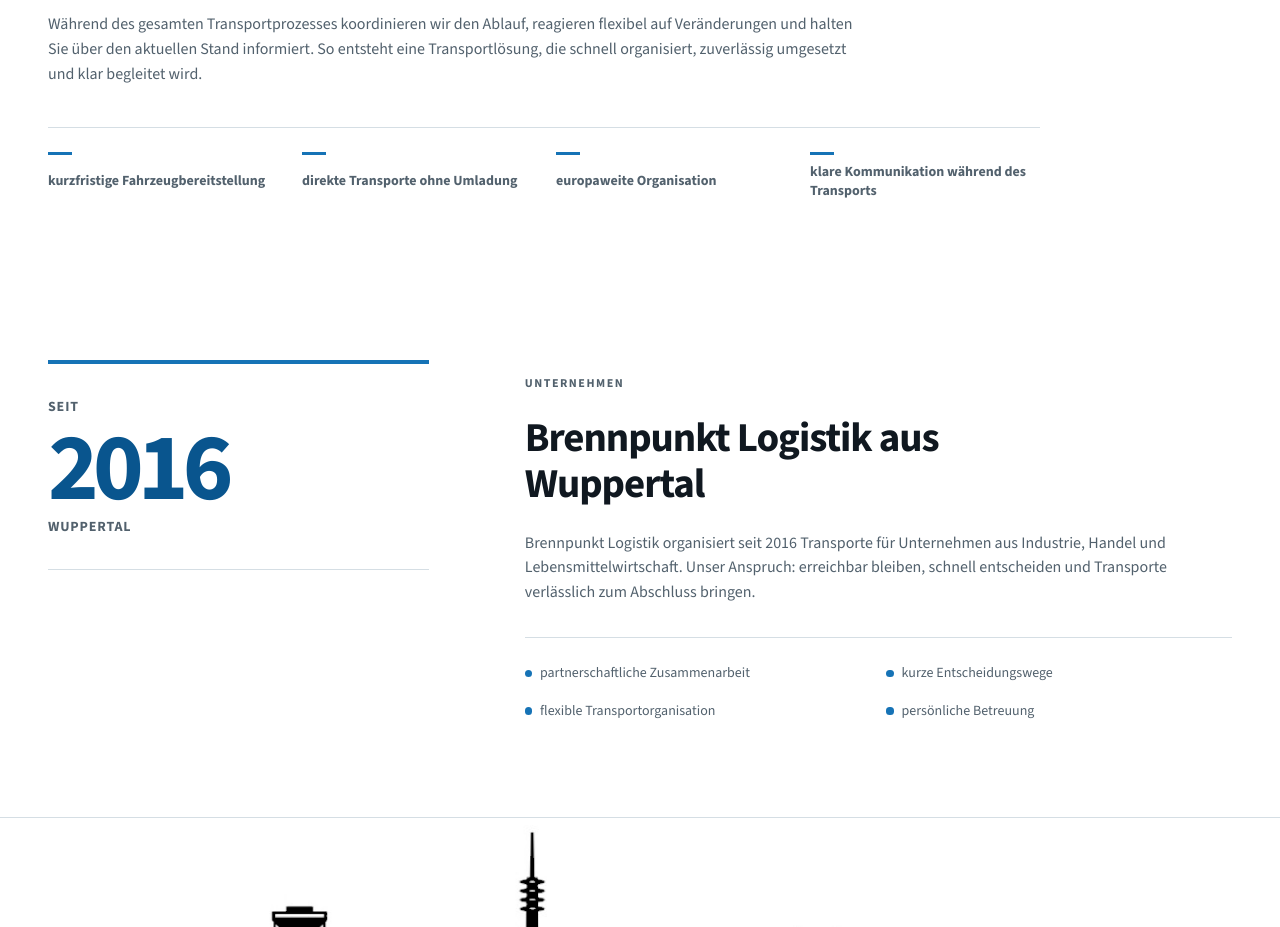
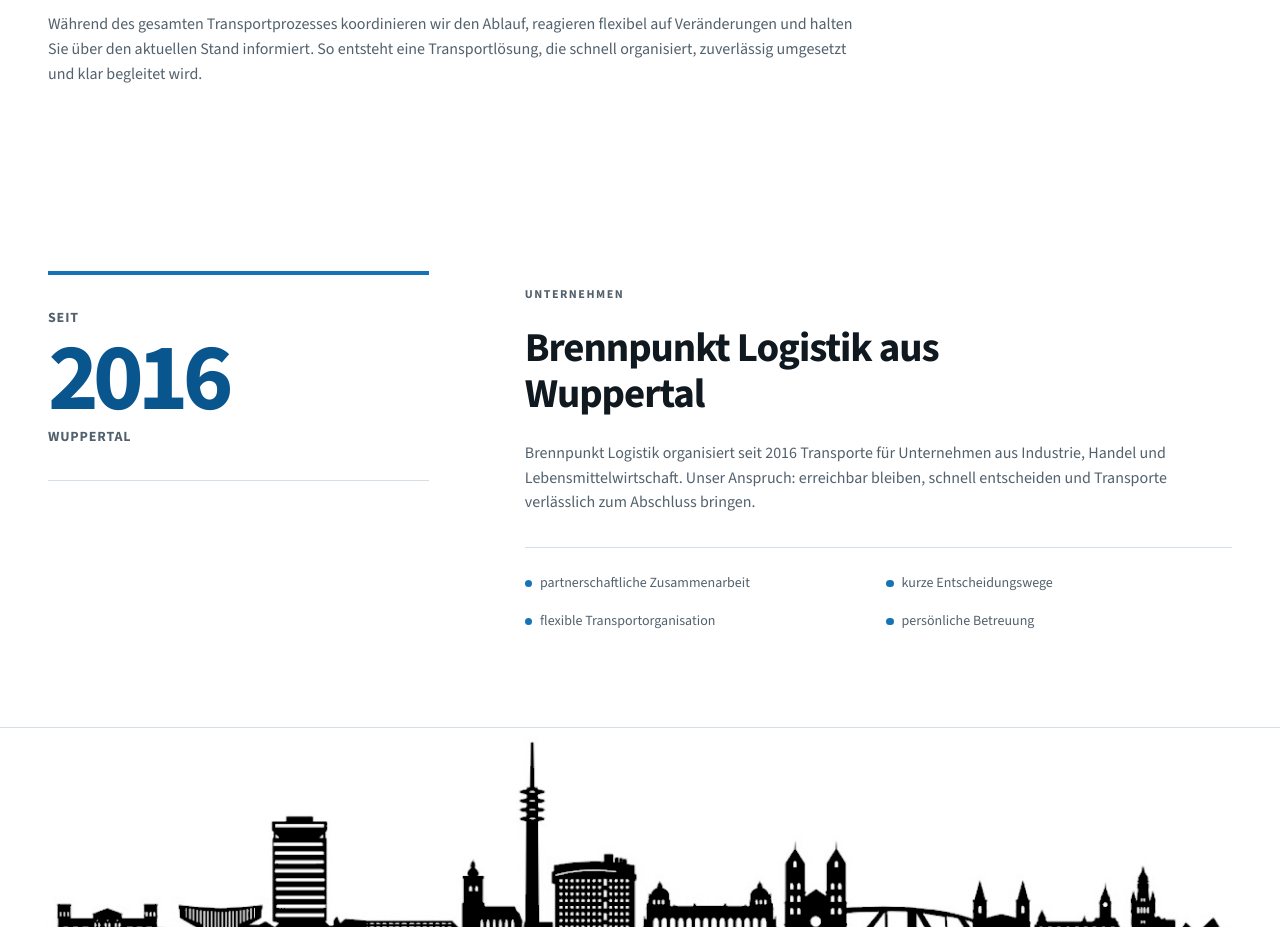
Before and after one commit to CornerDesign-Dominic/BPL-WEB, a Next.js app: page / in a window 1280 px wide. Shown: the part 1960-2887 px from the top of the page. Built offline with nearby package versions, Linux system fonts and the light colour scheme.

Commit message:
Remove redundant service overview bullet points

```diff
--- a/src/app/globals.css
+++ b/src/app/globals.css
@@ -197,9 +197,6 @@
 .service-focus__core { max-width: 62rem; padding: var(--space-5) 0 0; border-top: 0.25rem solid var(--color-primary); }
 .service-focus__core h3 { margin-bottom: var(--space-3); font-size: clamp(1.5rem, 3vw, 2.25rem); }
 .service-focus__core > p:not(.eyebrow) { max-width: 51rem; margin-bottom: var(--space-3); color: var(--color-text-muted); }
-.service-focus__points { display: grid; margin: var(--space-5) 0 0; padding: var(--space-3) 0 0; border-top: 1px solid var(--color-border); grid-template-columns: repeat(4, minmax(0, 1fr)); gap: var(--space-3); list-style: none; }
-.service-focus__points li { display: grid; gap: var(--space-1); color: var(--color-text-muted); font-size: var(--text-sm); font-weight: 700; line-height: 1.35; }
-.service-focus__points li::before { width: 1.5rem; height: 0.1875rem; background: var(--color-primary); content: ""; }
 
 .company-layout { display: grid; grid-template-columns: minmax(12rem, 0.7fr) minmax(0, 1.3fr); align-items: start; gap: clamp(var(--space-5), 9vw, var(--space-12)); }
 .company-layout__index { display: grid; align-content: start; justify-items: start; gap: 0.35rem; padding: var(--space-4) 0; border-top: 0.25rem solid var(--color-primary); border-bottom: 1px solid var(--color-border); color: var(--color-text-muted); font-size: var(--text-sm); font-weight: 700; letter-spacing: 0.06em; text-transform: uppercase; }
@@ -233,7 +230,6 @@
 
 @media (max-width: 68rem) {
   .site-navigation { gap: var(--space-2); }
-  .service-focus__points { grid-template-columns: repeat(2, minmax(0, 1fr)); }
   .transport-type-grid { grid-template-columns: repeat(3, 1fr); }
 }
 
@@ -276,6 +272,5 @@
   .request-actions { gap: var(--space-2); }
   .section { padding-block: var(--space-8); }
   .section-heading { margin-bottom: var(--space-4); }
-  .service-focus__points { grid-template-columns: 1fr; gap: var(--space-2); }
   .site-footer__legal { justify-self: start; }
 }
--- a/src/components/sections/ServicesOverview.tsx
+++ b/src/components/sections/ServicesOverview.tsx
@@ -1,12 +1,5 @@
 import { Container } from "@/components/ui/Container";
 import { Section } from "@/components/ui/Section";
-
-const servicePoints = [
-  "kurzfristige Fahrzeugbereitstellung",
-  "direkte Transporte ohne Umladung",
-  "europaweite Organisation",
-  "klare Kommunikation während des Transports",
-];
 
 export function ServicesOverview() {
   return (
@@ -36,9 +29,6 @@
             Stand informiert. So entsteht eine Transportlösung, die schnell organisiert,
             zuverlässig umgesetzt und klar begleitet wird.
           </p>
-          <ul className="service-focus__points">
-            {servicePoints.map((point) => <li key={point}>{point}</li>)}
-          </ul>
         </article>
       </Container>
     </Section>
```
